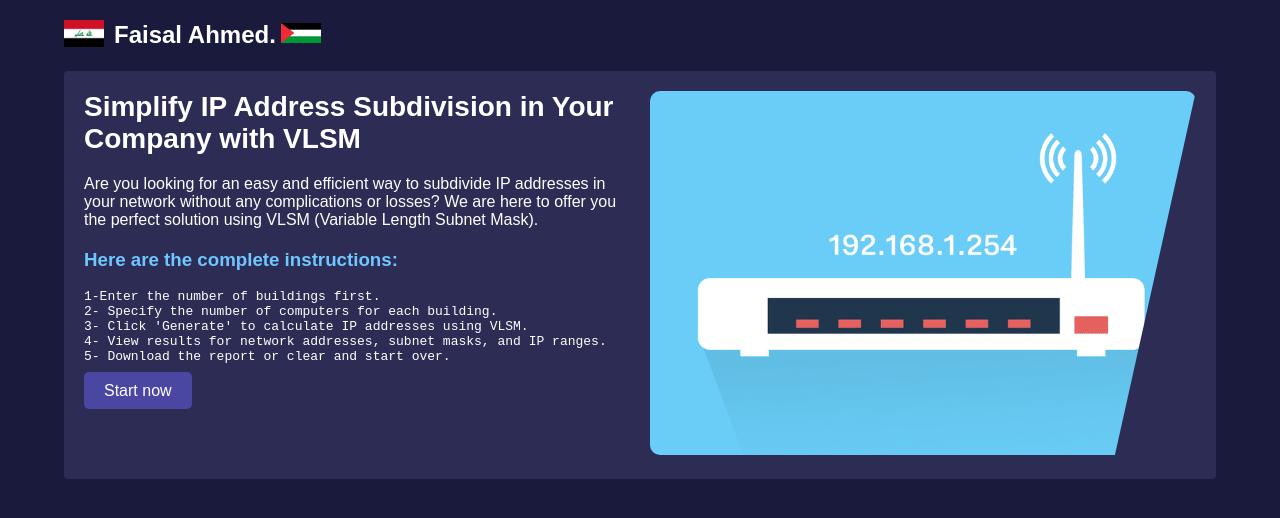
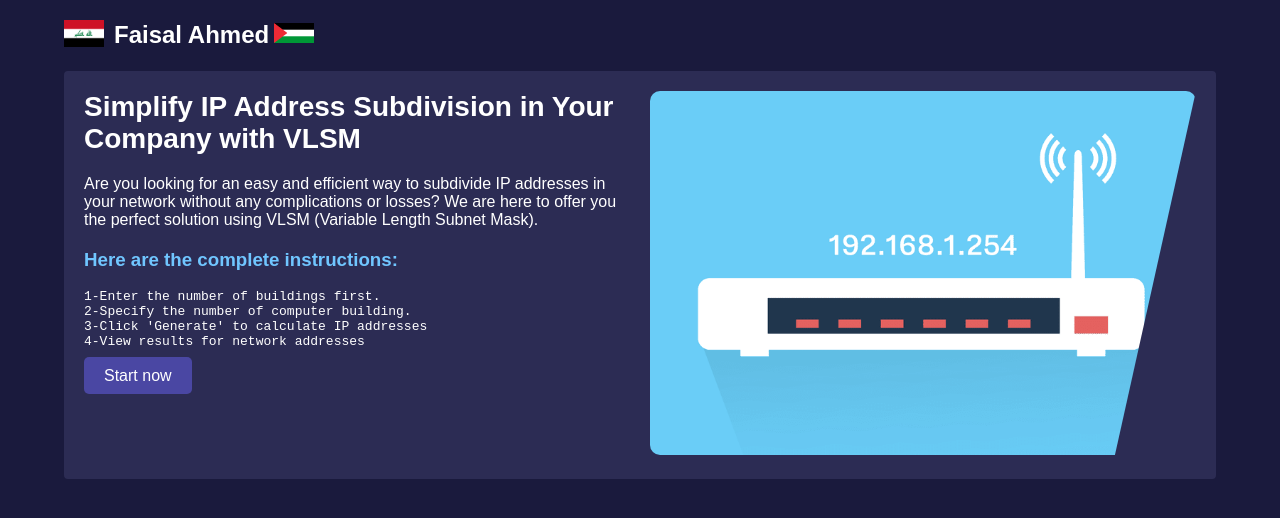
Before and after one commit to faisalahmed0132/vlsm-network, a plain HTML site: page home.html in a window 1280 px wide. Drawn offline with Linux system fonts and the light colour scheme.

Commit message:
Update home.html

```diff
--- a/home.html
+++ b/home.html
@@ -15,7 +15,7 @@
                 <div>
                     <img src="flag-400.png" alt="Iraq Flag" class="flag" width="40">
                 </div>
-                <h1>Faisal Ahmed.</h1>
+                <h1>Faisal Ahmed</h1>
                 <div style="margin-left: 5px;"> <!-- هنا تم إضافة مسافة صغيرة -->
                     <img src="a1.png" alt="Palestine Flag" class="flag" width="40">
                 </div>
@@ -26,17 +26,18 @@
                 </ul>
             </nav>
         </header>
+        <section class="he">
             <div class="content-box">
                 <div class="hero-content">
                     <h2>Simplify IP Address Subdivision in Your Company with VLSM</h2>
                     <p>Are you looking for an easy and efficient way to subdivide IP addresses in your network without any complications or losses? We are here to offer you the perfect solution using VLSM (Variable Length Subnet Mask).</p>
                     <h3 style="color: rgb(112, 198, 255);">Here are the complete instructions:</h3><br>
-                    <pre>
+<pre>
 1-Enter the number of buildings first.
-2- Specify the number of computers for each building.
-3- Click 'Generate' to calculate IP addresses using VLSM.
-4- View results for network addresses, subnet masks, and IP ranges.
-5- Download the report or clear and start over.</pre><br>
+2-Specify the number of computer building.
+3-Click 'Generate' to calculate IP addresses
+4-View results for network addresses
+</pre><br>
                     <a href="index.html" class="cta-button">Start now</a>
                 </div>
                 <div class="hero-image">
```
